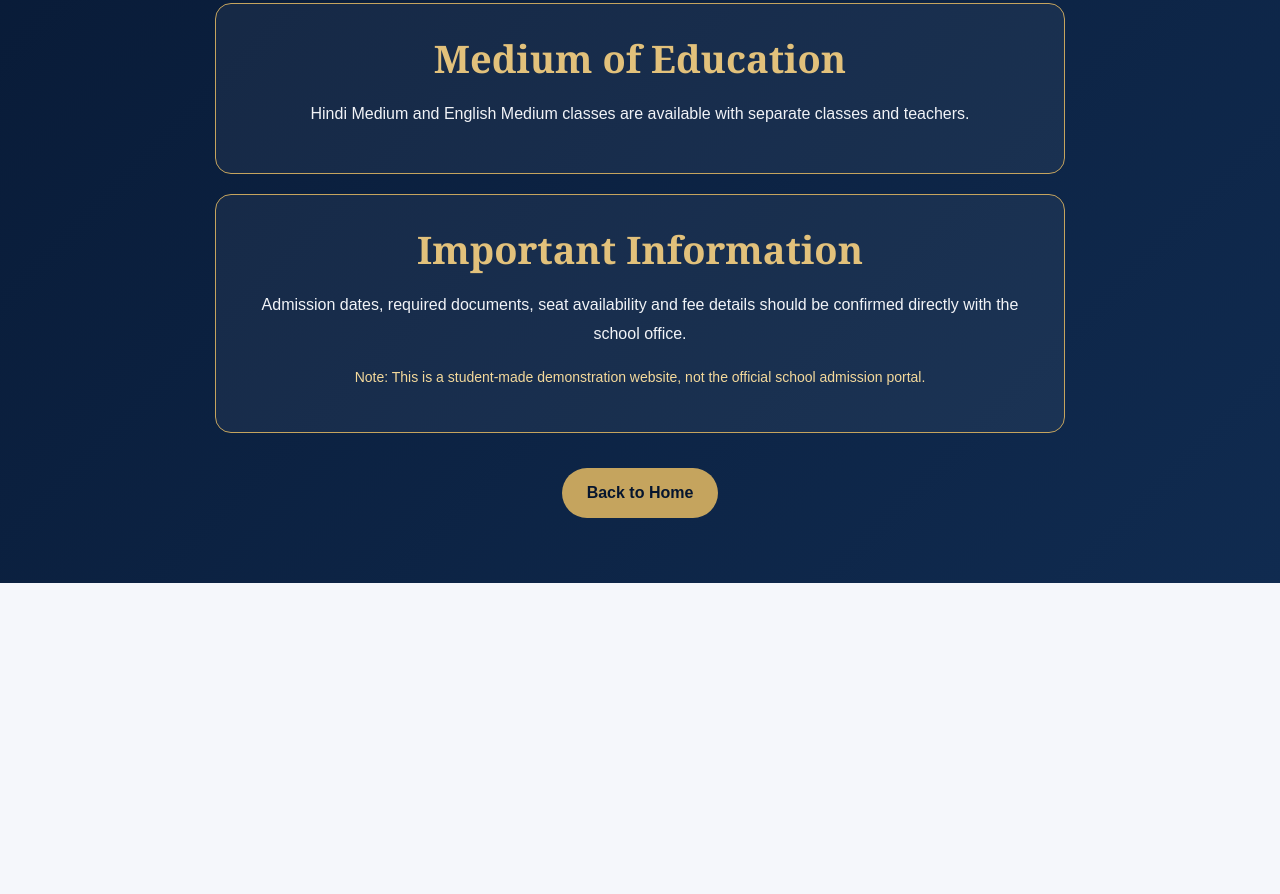
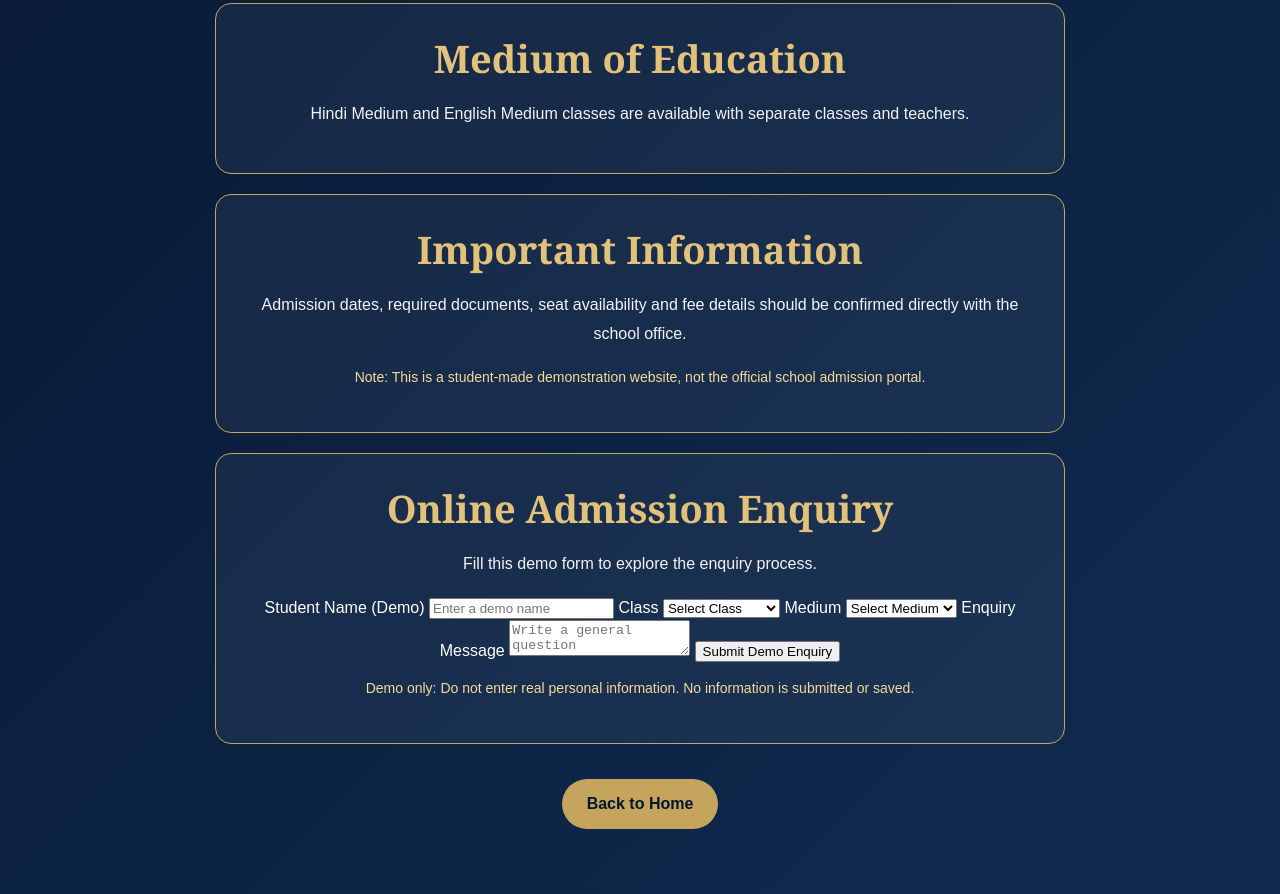
Before and after one commit to Prabhakar15052207/Sri-diggaj-Singh-school-, a plain HTML site: page admission.html in a window 1280 px wide. Shown: the part 931-1825 px from the top of the page. Before the commit the page ends 1514 px from the top, so only its background shows below. Drawn offline with Linux system fonts and the light colour scheme.

Commit message:
Add demo admission enquiry form

```diff
--- a/admission.html
+++ b/admission.html
@@ -137,6 +137,43 @@
       </p>
     </section>
 
+    <section class="admission-card">
+  <h2>Online Admission Enquiry</h2>
+  <p>Fill this demo form to explore the enquiry process.</p>
+
+  <form onsubmit="event.preventDefault(); alert('This is only a demo. No information has been submitted or saved.');">
+    <label>Student Name (Demo)</label>
+    <input type="text" placeholder="Enter a demo name">
+
+    <label>Class</label>
+    <select>
+      <option>Select Class</option>
+      <option>Nursery to UKG</option>
+      <option>Class 1 to 5</option>
+      <option>Class 6 to 8</option>
+      <option>Class 9 to 10</option>
+      <option>Class 11 to 12</option>
+    </select>
+
+    <label>Medium</label>
+    <select>
+      <option>Select Medium</option>
+      <option>Hindi</option>
+      <option>English</option>
+    </select>
+
+    <label>Enquiry Message</label>
+    <textarea placeholder="Write a general question"></textarea>
+
+    <button type="submit">Submit Demo Enquiry</button>
+  </form>
+
+  <p class="admission-note">
+    Demo only: Do not enter real personal information.
+    No information is submitted or saved.
+  </p>
+</section>
+
     <a href="index.html" class="admission-back">Back to Home</a>
   </main>
 
```
